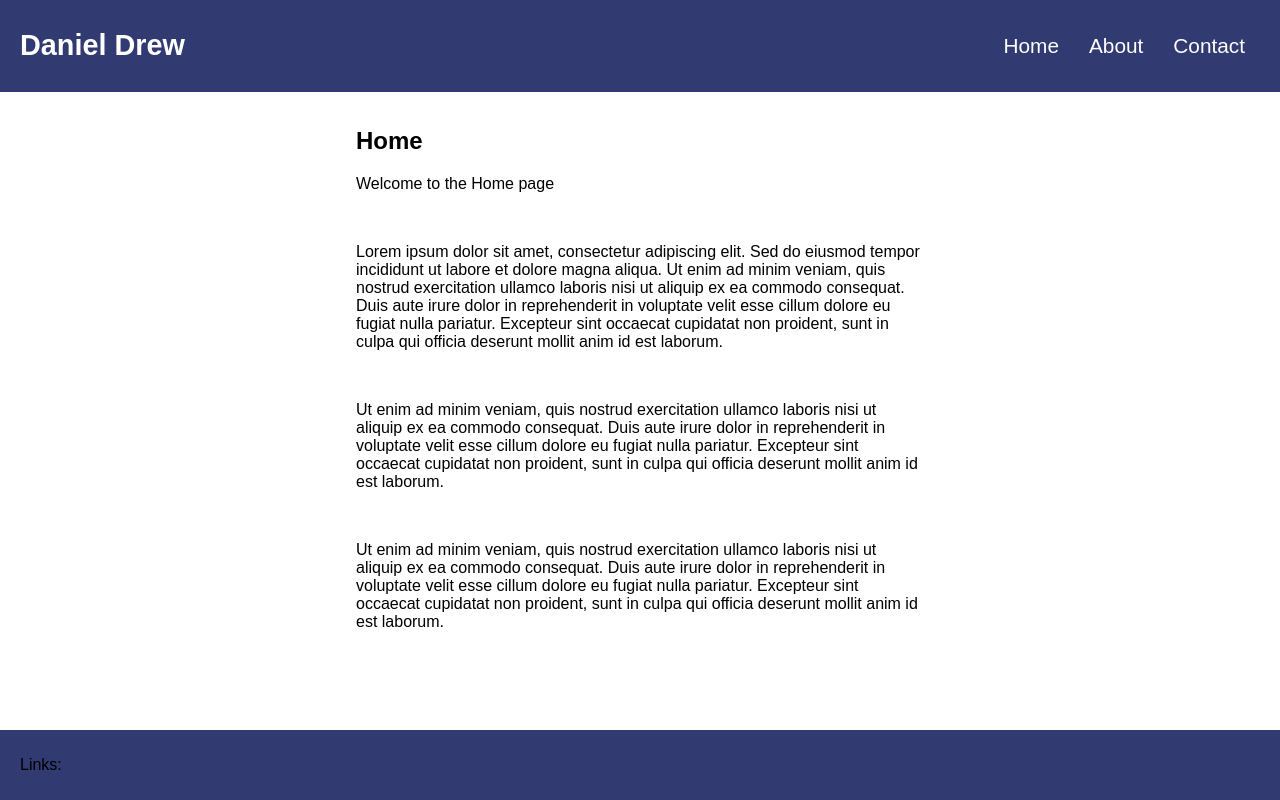
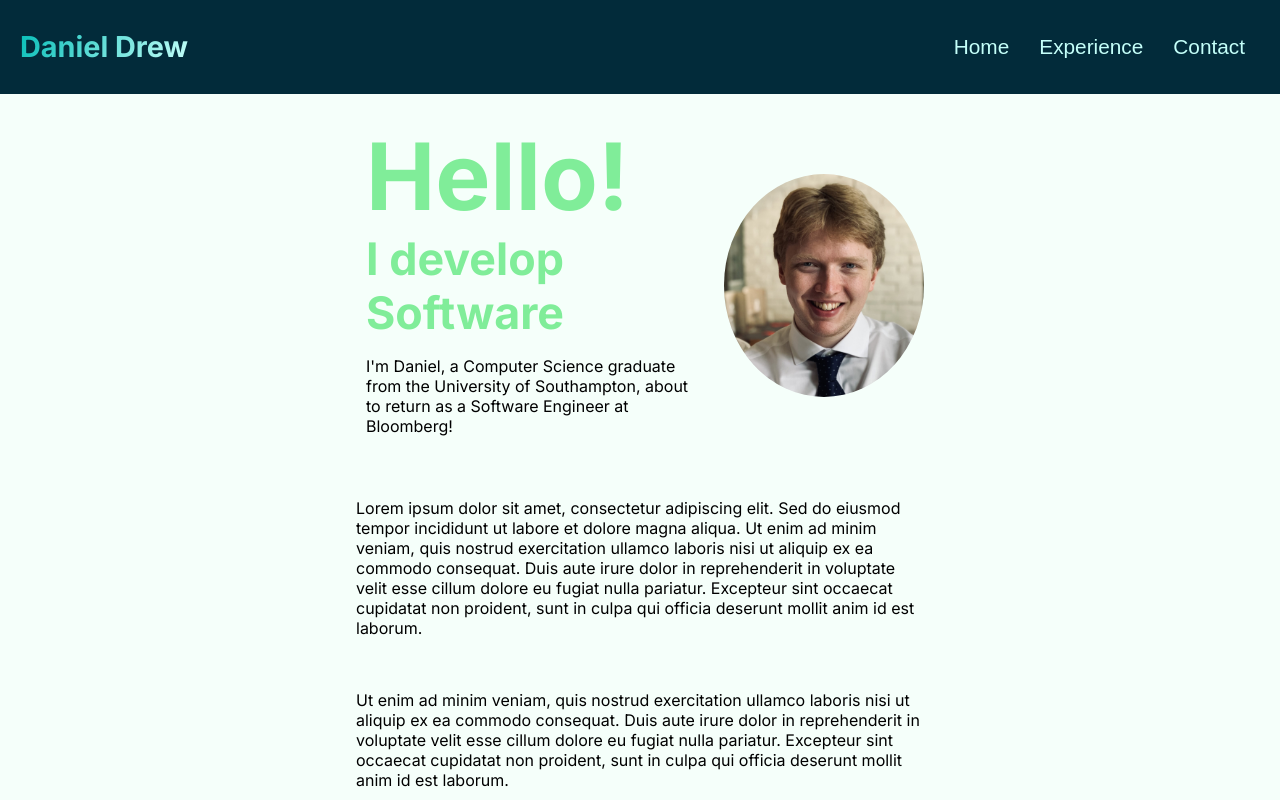
Before and after one commit to DanDCD/dansite, a React (Create React App) app: page / in a window 1280 px wide. Built offline with nearby package versions, Linux system fonts and the light colour scheme; the HTML template or start-up script is replaced by a standard one.

Commit message:
feat: improved home page

```diff
--- a/public/index.html
+++ b/public/index.html
@@ -4,7 +4,6 @@
     <meta charset="utf-8" />
     <link rel="icon" href="%PUBLIC_URL%/favicon.ico" />
     <meta name="viewport" content="width=device-width, initial-scale=1" />
-    <meta name="theme-color" content="#000000" />
     <meta
       name="description"
       content="Web site created using create-react-app"
@@ -25,6 +24,10 @@
       Learn how to configure a non-root public URL by running `npm run build`.
     -->
     <title>React App</title>
+    <!--Font-->
+    <link rel="preconnect" href="https://fonts.googleapis.com">
+    <link rel="preconnect" href="https://fonts.gstatic.com" crossorigin>
+    <link href="https://fonts.googleapis.com/css2?family=Inter:wght@100..900&family=Lora&family=PT+Serif&display=swap" rel="stylesheet">
   </head>
   <body>
     <noscript>You need to enable JavaScript to run this app.</noscript>
--- a/src/components/About.js
+++ b/src/components/Experience.js
@@ -2,13 +2,13 @@ import React from 'react';
 import {StyledSection} from './global_styles/StyledSections';
 import "../index.css";
 
-const About = () => {
+const Experience = () => {
     return (
         <StyledSection>
-            <h1>About</h1>
+            <h1>Experience</h1>
             <p>Welcome to the About page</p>
         </StyledSection>
     );
 }
 
-export default About;
+export default Experience;
--- a/src/components/Footer.js
+++ b/src/components/Footer.js
@@ -6,7 +6,7 @@ const StyledFooter = Styled.footer`
     /* grid element settings */
     /* start row / start column / end row / end column */
     grid-area: 2 / 1 / 3 / 4;
-    background-color: #313B72;
+    background-color: #022b3a;
     padding: var(--header-footer-spacing);
     /* we dont want the footer to be displayed on mobile */
     display: none;
--- a/src/components/Header.js
+++ b/src/components/Header.js
@@ -6,7 +6,7 @@ import "../index.css";
 const StyledHeader = Styled.header`
     /* grid element settings */
     grid-area: header;
-    background-color: #313B72;
+    background-color: #022b3a;
     padding: var(--header-footer-spacing);
 
     /* flex container settings */
@@ -22,7 +22,9 @@ const StyledNav = Styled.nav`
 `;
 
 const StyledH1 = Styled.h1`
-    color: white;
+    background-image: linear-gradient(120deg, #07beb8 0%, #c4fff9 100%);
+    background-clip: text;
+    color: transparent;
     whitespace: nowrap;
     /* flex item settings */
     flex-shrink: 1;
@@ -39,6 +41,7 @@ const StyledButton = Styled.button`
     /* Default styles for mobile */
     background-color: white;
     color: black;
+
     border: none;
     border-radius: 10%;
 
@@ -46,8 +49,15 @@ const StyledButton = Styled.button`
     /* Styles for desktop */
     @media (min-width: 768px) {
         background-color: transparent;
-        color: white;
+        color: #c4fff9;
         border: none;
+    }
+
+    /* Styles for hover */
+    &:hover {
+        background-color: #c4fff9;
+        color: black;
+        cursor: pointer;
     }
 `;
 
@@ -59,7 +69,7 @@ const Header = ({ section, setSection }) => {
             <StyledH1>Daniel Drew</StyledH1>
             <StyledNav>
                 <StyledButton onClick={() => setSection('home')}>Home</StyledButton>
-                <StyledButton onClick={() => setSection('about')}>About</StyledButton>
+                <StyledButton onClick={() => setSection('experience')}>Experience</StyledButton>
                 <StyledButton onClick={() => setSection('contact')}>Contact</StyledButton>
             </StyledNav>
         </StyledHeader>
--- a/src/components/Home.js
+++ b/src/components/Home.js
@@ -1,15 +1,59 @@
 import React from 'react';
-import {StyledSection} from './global_styles/StyledSections';
+import styled from 'styled-components';
+import { StyledSection } from './global_styles/StyledSections';
 import "../index.css";
 
+const StyledHi = styled.h1`
+    color: #80ed99;
+    margin: 0;
+    whitespace: nowrap;
+    font-size: calc(1vw + 5rem);
+`;
 
+const StyledTagline = styled.h2`
+    color: #80ed99;
+    margin: 0;
+    whitespace: nowrap;
+    font-size: calc(1vw + 2rem);
+`;
 
+const StyledWelcomeContainer = styled.div`
+    display: flex;
+    align-items: center;
+    flex-wrap: wrap; /* This will allow items to wrap to the next line if necessary */
+    @media (max-width: 768px) {
+        flex-direction: column; /* Stack items vertically on small screens */
+        text-align: center; /* Center-align text */
+    }
+`;
+
+const StyledWelcomeTextContainer = styled.div`
+    flex: 1;
+    padding: 10px; /* Add padding for spacing */
+`;
+
+const StyledProfileImage = styled.img`
+    width: 200px;
+    border-radius: 50%;
+    margin-left: 20px;
+    @media (max-width: 768px) {
+        margin: 20px 0 0 0; /* Remove left margin and add top margin for spacing */
+        width: 170px; /* Optionally reduce size on smaller screens */
+    }
+`;
 
 const Home = () => {
     return (
         <StyledSection>
-            <h1>Home</h1>
-            <p>Welcome to the Home page</p>
+            <StyledWelcomeContainer>
+                <StyledWelcomeTextContainer>
+                    <StyledHi>Hello!</StyledHi>
+                    <StyledTagline>I develop Software</StyledTagline>
+                    <p>I'm Daniel, a Computer Science graduate from the University of Southampton, about to return as a Software Engineer at Bloomberg!</p>
+                </StyledWelcomeTextContainer>
+                <StyledProfileImage src={`${process.env.PUBLIC_URL}/image.jpg`} alt="Daniel's profile" />
+            </StyledWelcomeContainer>
+
             <br />
             <p>Lorem ipsum dolor sit amet, consectetur adipiscing elit.
                 Sed do eiusmod tempor incididunt ut labore et dolore magna aliqua.
--- a/src/components/Main.js
+++ b/src/components/Main.js
@@ -2,9 +2,10 @@ import React from 'react';
 import styled from 'styled-components';
 import "../index.css";
 import Home from "./Home";
-import About from "./About";
+import Experience from "./Experience";
 import Contact from "./Contact";
 import Footer from "./Footer";
+
 
 
 const StyledMain = styled.main`
@@ -25,7 +26,7 @@ const Main = ({ section }) => {
     return (// Display the section based on the section state
         <StyledMain>
             {section === 'home' && <Home />}
-            {section === 'about' && <About />}
+            {section === 'experience' && <Experience />}
             {section === 'contact' && <Contact />}
             <Footer />
         </StyledMain>
--- a/src/index.css
+++ b/src/index.css
@@ -1,5 +1,6 @@
 body {
-    font-family: sans-serif;
+    font-family: "Inter", sans-serif;
     margin: 0;
     --header-footer-spacing: 10px 20px;
+    background-color: mintcream;
 }
```
Also changed, not shown: public/image.jpg (added).
